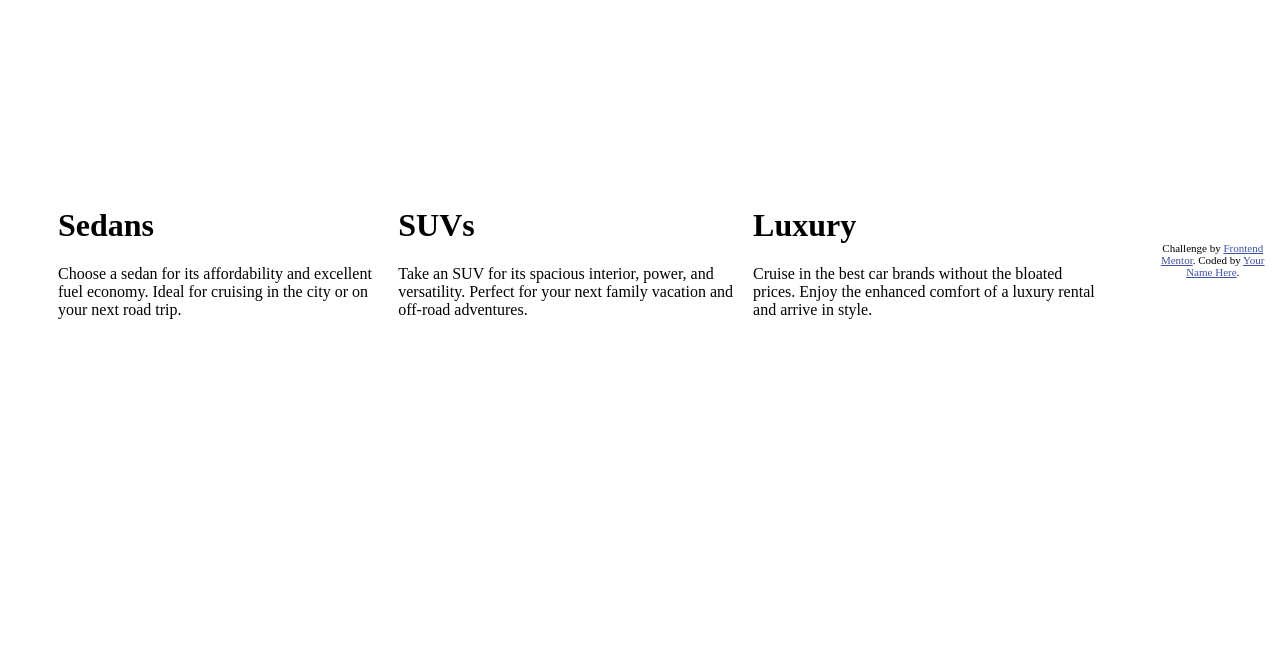
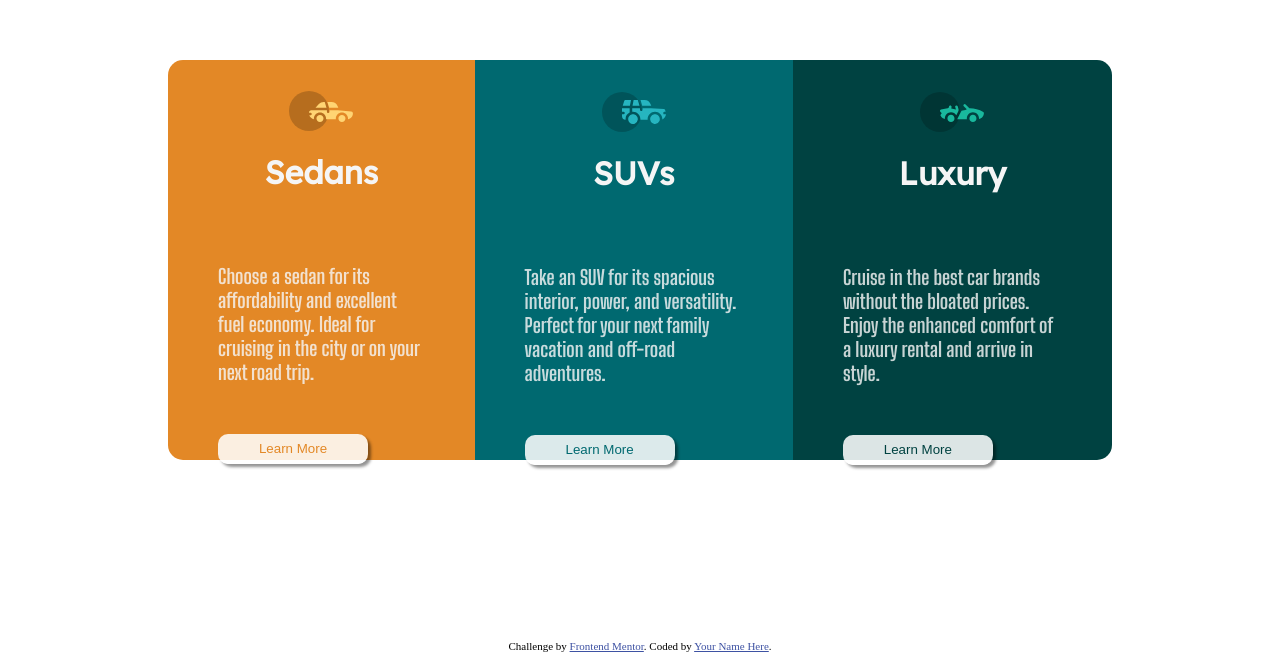
Before and after one commit to ViniciusAbreu00/3-column-preview-card-component-main, a plain HTML site: page index.html in a window 1280 px wide. Shown: the part 148-816 px from the top of the page. Drawn offline with Linux system fonts and the light colour scheme.

Commit message:
Finalezed

```diff
--- a/index.html
+++ b/index.html
@@ -1,5 +1,6 @@
 <!DOCTYPE html>
 <html lang="en">
+
 <head>
   <meta charset="UTF-8">
   <meta name="viewport" content="width=device-width, initial-scale=1.0">
@@ -8,35 +9,62 @@
   <link rel="stylesheet" href="style.css">
 
   <style>
-    .attribution { font-size: 11px; text-align: center; }
-    .attribution a { color: hsl(228, 45%, 44%); }
+    .attribution {
+      font-size: 11px;
+      text-align: center;
+    }
+
+    .attribution a {
+      color: hsl(228, 45%, 44%);
+    }
   </style>
 </head>
+
 <body>
 
   <div class="cards">
     <div class="card-sedans">
-      <h1>Sedans</h1>
+      <div class="card-titulo">
+        <i class="icons">
+          <img src="images/icon-sedans.svg" alt="">
+        </i>
+        <h1>Sedans</h1>
+      </div>
       <p>
         Choose a sedan for its affordability and excellent fuel economy. Ideal for cruising in the city
         or on your next road trip.
       </p>
+
+      <button class="button"><span>Learn More</span></button>
     </div>
 
+
     <div class="card-suvs">
-      <h1>SUVs</h1>
+      <div class="card-titulo">
+        <i class="icons">
+          <img src="images/icon-suvs.svg" alt="">
+        </i>
+        <h1>SUVs</h1>
+      </div>
       <p>
         Take an SUV for its spacious interior, power, and versatility. Perfect for your next family vacation
         and off-road adventures.
       </p>
+      <button class="button"><span>Learn More</span></button>
     </div>
 
     <div class="card-luxury">
-      <h1>Luxury</h1>
+      <div class="card-titulo">
+        <i class="icons">
+        <img src="images/icon-luxury.svg" alt="">
+        </i>
+        <h1>Luxury</h1>
+      </div>
       <p>
         Cruise in the best car brands without the bloated prices. Enjoy the enhanced comfort of a luxury
         rental and arrive in style.
       </p>
+      <button class="button"><span>Learn More</span></button>
     </div>
   </div>
 
--- a/style.css
+++ b/style.css
@@ -5,8 +5,12 @@
     box-sizing: border-box;
 }
 .attribution {
-    font-size: 11px;
+    font-size: 13px;
     text-align: center;
+
+    position: fixed;
+    bottom: 0;
+    width: 100%;
 
 }
 .attribution a { color: hsl(228, 45%, 44%); }
@@ -19,9 +23,89 @@ body{
     justify-content: space-around;
 }
 
+h1 {
+    text-align: center;
+    font-family: 'Lexend Deca', sans-serif;
+    font-weight: bold;
+    color: whitesmoke;
+
+}
+
+p {
+    margin: auto;
+    padding: 50px ;
+    font-family: 'Big Shoulders Display', cursive;
+    color: rgba(245, 245, 245, 0.815);
+    font-size: 20px;
+
+}
+
+.button {
+   margin-left: 50px;
+   background: rgba(255, 255, 255, 0.863);
+   border-radius: 10px;
+   text-decoration: none;
+   border: none;
+   width: 150px;
+   height: 30px;
+   box-shadow: 3px 3px 3px rgba(0, 0, 0, 0.425);
+   cursor: pointer;
+   outline: none;
+}
+
+.button:hover {
+    background-color: whitesmoke;
+}
+
+button:active {
+    background-color: whitesmoke;
+}
+
 .cards {
     display: flex;
     align-items: center;
     justify-content: center;
-    margin: 50px;
+    margin: 20vh ;
+
+
+
 }
+
+.card-titulo {
+    margin-top: 10%;
+
+}
+
+.card-sedans {
+    background: hsl(31, 77%, 52%) ;
+    height: 50vh;
+    border-radius: 15px 0 0 15px ;
+
+
+}
+.card-sedans button {
+    color:  hsl(31, 77%, 52%);
+}
+
+.card-suvs {
+    background: hsl(184, 100%, 22%);
+    height: 50vh;
+}
+.card-suvs button {
+    color:hsl(184, 100%, 22%) ;
+}
+
+.card-luxury {
+
+    background:  hsl(179, 100%, 13%);
+    height: 50vh;
+    border-radius: 0 15px 15px 0;
+}
+.card-luxury button {
+    color: hsl(179, 100%, 13%);
+}
+
+.icons {
+    display: flex;
+    justify-content: center;
+}
```
